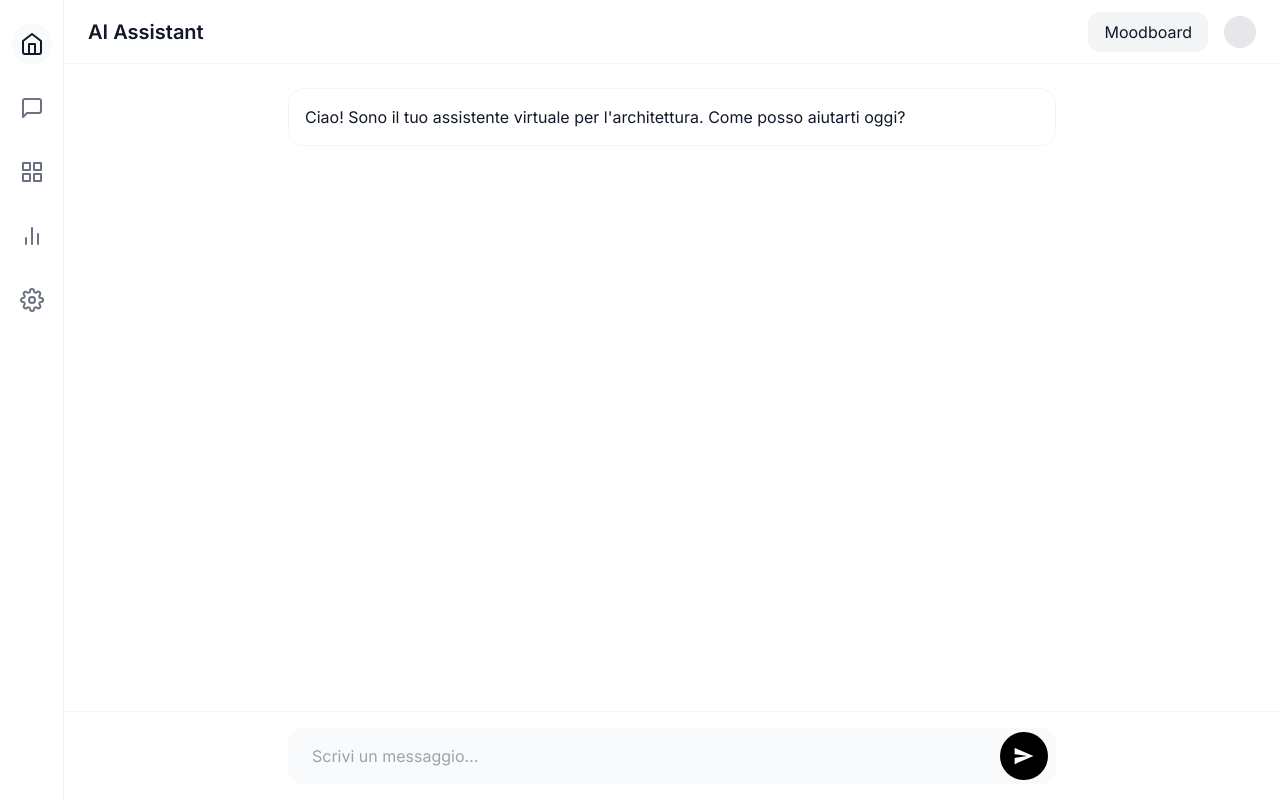
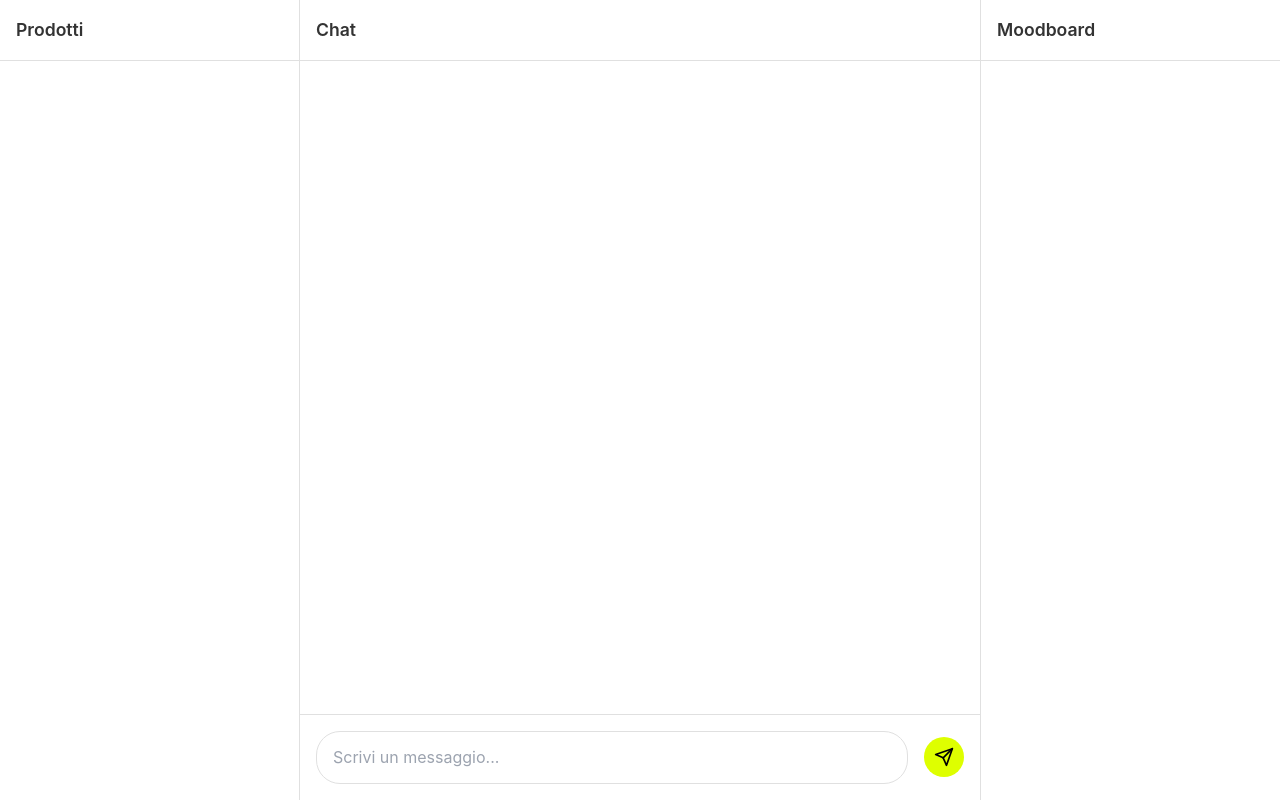
Before and after one commit to saxolino/chatbot-architect, a React (Create React App) app in the folder frontend/: page / in a window 1280 px wide. Built offline with nearby package versions, Linux system fonts and the light colour scheme.

Commit message:
Implementa nuovo layout a tre colonne con sidebar prodotti e moodboard

```diff
--- a/frontend/src/App.js
+++ b/frontend/src/App.js
@@ -7,214 +7,140 @@ import Moodboard from './components/Moodboard';
 import { sendMessage } from './services/api';
 import { FiHome, FiMessageSquare, FiGrid, FiBarChart2, FiSettings } from 'react-icons/fi';
 import { IoSendSharp } from 'react-icons/io5';
+import { FiSend, FiX } from 'react-icons/fi';
+import { BsGrid, BsChatSquareText, BsHouse, BsBarChart, BsGear } from 'react-icons/bs';
+import { MdMoodboard } from 'react-icons/md';
 // Successivamente, importeremo il logo qui: import Logo from './assets/logo.png';
 
 function App() {
-  const [messages, setMessages] = useState([
-    {
-      role: 'assistant',
-      content: 'Ciao! Sono il tuo assistente virtuale per l\'architettura. Come posso aiutarti oggi?'
-    }
-  ]);
+  const [messages, setMessages] = useState([]);
   const [input, setInput] = useState('');
-  const [isLoading, setIsLoading] = useState(false);
-  const [activeTab, setActiveTab] = useState('chat');
-  const [foundProducts, setFoundProducts] = useState([]);
-  const [selectedProduct, setSelectedProduct] = useState(null);
-  const [pinnedItems, setPinnedItems] = useState([]);
+  const [loading, setLoading] = useState(false);
+  const [products, setProducts] = useState([]);
+  const [moodboard, setMoodboard] = useState([]);
+  const [showMoodboard, setShowMoodboard] = useState(false);
   const messagesEndRef = useRef(null);
-  const [showMoodboard, setShowMoodboard] = useState(false);
+
+  const scrollToBottom = () => {
+    messagesEndRef.current?.scrollIntoView({ behavior: "smooth" });
+  };
 
   useEffect(() => {
-    messagesEndRef.current?.scrollIntoView({ behavior: 'smooth' });
+    scrollToBottom();
   }, [messages]);
 
-  const handleSendMessage = async (e) => {
+  const handleSubmit = async (e) => {
     e.preventDefault();
-    if (input.trim() === '') return;
+    if (!input.trim()) return;
 
-    const userMessage = { role: 'user', content: input.trim() };
-    setMessages(prev => [...prev, userMessage]);
+    const userMessage = input.trim();
     setInput('');
-    setIsLoading(true);
+    setMessages(prev => [...prev, { role: 'user', content: userMessage }]);
+    setLoading(true);
 
     try {
-      const response = await sendMessage([...messages, userMessage]);
-
-      setMessages(prev => [...prev, {
-        role: 'assistant',
-        content: response.reply
-      }]);
-
-      if (response.products && response.products.length > 0) {
-        setFoundProducts(response.products);
-      }
+      const response = await sendMessage([...messages, { role: 'user', content: userMessage }]);
+      setMessages(prev => [...prev, { role: 'assistant', content: response.reply }]);
+      setProducts(response.products || []);
     } catch (error) {
       console.error('Errore nell\'invio del messaggio:', error);
-      setMessages(prev => [...prev, {
-        role: 'assistant',
-        content: 'Mi dispiace, si è verificato un errore. Riprova più tardi.'
-      }]);
     } finally {
-      setIsLoading(false);
+      setLoading(false);
     }
   };
 
-  const handleProductClick = (product) => {
-    setSelectedProduct(product);
+  const toggleMoodboard = () => {
+    setShowMoodboard(!showMoodboard);
   };
 
-  const closeProductDetails = () => {
-    setSelectedProduct(null);
-  };
-
-  const togglePin = (product) => {
-    // Verifica se il prodotto è già pinnato
-    const isPinned = pinnedItems.some(item => item.id === product.id);
-
-    if (isPinned) {
-      // Rimuovi il prodotto dalla moodboard
-      setPinnedItems(pinnedItems.filter(item => item.id !== product.id));
-    } else {
-      // Aggiungi il prodotto alla moodboard
-      setPinnedItems([...pinnedItems, product]);
+  const addToMoodboard = (product) => {
+    if (!moodboard.find(item => item.id === product.id)) {
+      setMoodboard(prev => [...prev, product]);
     }
   };
 
-  const isPinned = (productId) => {
-    return pinnedItems.some(item => item.id === productId);
+  const removeFromMoodboard = (productId) => {
+    setMoodboard(prev => prev.filter(item => item.id !== productId));
   };
 
   return (
     <div className="app-container">
-      {/* Sidebar Navigation */}
-      <nav className="sidebar">
-        <div className="sidebar-icon active">
-          <FiHome size={24} />
+      {/* Sidebar sinistra - Prodotti */}
+      <div className="products-sidebar">
+        <div className="products-header">
+          <h2 className="products-title">Prodotti</h2>
         </div>
-        <div className="sidebar-icon">
-          <FiMessageSquare size={24} />
+        <div className="products-list">
+          {products.map(product => (
+            <div key={product.id} className="product-card" onClick={() => addToMoodboard(product)}>
+              <img src={product.image_url} alt={product.name} className="product-image" />
+              <div className="product-info">
+                <h3 className="product-name">{product.name}</h3>
+                <p className="product-category">{product.category}</p>
               </div>
-        <div className="sidebar-icon">
-          <FiGrid size={24} />
             </div>
-        <div className="sidebar-icon">
-          <FiBarChart2 size={24} />
+          ))}
         </div>
-        <div className="sidebar-icon">
-          <FiSettings size={24} />
       </div>
-      </nav>
 
-      {/* Main Content */}
-      <main className="main-content">
-        {/* Header */}
-        <header className="header">
-          <div className="header-title">
-            <span className="text-xl font-semibold">AI Assistant</span>
+      {/* Area centrale - Chat */}
+      <div className="chat-container">
+        <div className="chat-header">
+          <h2 className="chat-title">Chat</h2>
         </div>
-          <div className="flex items-center space-x-4">
-            <button
-              onClick={() => setShowMoodboard(!showMoodboard)}
-              className={`px-4 py-2 rounded-xl transition-colors ${
-                showMoodboard ? 'bg-[#DEFF00]' : 'bg-gray-100'
-              }`}
-            >
-              {showMoodboard ? 'Chat' : 'Moodboard'}
-            </button>
-            <div className="user-avatar" />
-          </div>
-        </header>
-
-        {/* Chat Interface */}
-        <div className="chat-container">
         <div className="chat-messages">
           {messages.map((message, index) => (
-              <div
-                key={index}
-                className={`message ${message.role === 'user' ? 'user' : 'assistant'} fade-in`}
-              >
+            <div key={index} className={`message ${message.role}-message`}>
               {message.content}
             </div>
           ))}
-            {isLoading && (
-              <div className="message assistant fade-in">
-                <div className="flex space-x-2">
-                  <div className="w-2 h-2 bg-gray-300 rounded-full animate-bounce" />
-                  <div className="w-2 h-2 bg-gray-300 rounded-full animate-bounce" style={{ animationDelay: '0.2s' }} />
-                  <div className="w-2 h-2 bg-gray-300 rounded-full animate-bounce" style={{ animationDelay: '0.4s' }} />
+          {loading && (
+            <div className="loading-indicator">
+              <div className="loading-dots">
+                <div className="loading-dot"></div>
+                <div className="loading-dot"></div>
+                <div className="loading-dot"></div>
               </div>
             </div>
           )}
           <div ref={messagesEndRef} />
         </div>
-
-          {/* Input Area */}
-          <form onSubmit={handleSendMessage} className="input-container">
-            <div className="input-wrapper">
+        <div className="chat-input-container">
+          <form onSubmit={handleSubmit} className="chat-input-form">
             <input
               type="text"
               value={input}
               onChange={(e) => setInput(e.target.value)}
               placeholder="Scrivi un messaggio..."
               className="chat-input"
-                disabled={isLoading}
+              disabled={loading}
             />
-              <button type="submit" disabled={isLoading || input.trim() === ''} className="send-button">
-                <IoSendSharp size={20} />
+            <button type="submit" className="send-button" disabled={loading}>
+              <FiSend size={20} />
             </button>
-            </div>
           </form>
         </div>
-      </main>
+      </div>
 
-      {/* Products Sidebar */}
-      {foundProducts.length > 0 && !showMoodboard && (
-        <aside className="products-sidebar">
-          <h2 className="text-lg font-semibold mb-4">Prodotti Correlati</h2>
-          <div className="space-y-4">
-            {foundProducts.map((product) => (
-              <div key={product.id} className="product-card">
-                <div className="product-image" />
-                <h3 className="font-medium mb-2">{product.name}</h3>
-                <p className="text-sm text-gray-600">{product.short_description}</p>
+      {/* Sidebar destra - Moodboard */}
+      <div className="moodboard-sidebar">
+        <div className="moodboard-header">
+          <h2 className="moodboard-title">Moodboard</h2>
+        </div>
+        <div className="moodboard-grid">
+          {moodboard.map(product => (
+            <div key={product.id} className="moodboard-item">
+              <img src={product.image_url} alt={product.name} />
+              <button
+                className="remove-pin"
+                onClick={() => removeFromMoodboard(product.id)}
+              >
+                <FiX size={16} />
+              </button>
             </div>
           ))}
         </div>
-        </aside>
-      )}
-
-      {/* Moodboard */}
-      {showMoodboard && (
-        <div className="products-sidebar">
-          <Moodboard
-            items={pinnedItems}
-            onItemClick={handleProductClick}
-            onRemoveItem={togglePin}
-          />
       </div>
-      )}
-
-      {/* Modale per visualizzare i dettagli del prodotto */}
-      {selectedProduct && (
-        <div className="fixed inset-0 bg-black bg-opacity-70 flex items-center justify-center p-4 z-50">
-          <div className="bg-brand-bg rounded-lg shadow-xl shadow-brand-accent/20 max-w-4xl w-full max-h-[90vh] overflow-y-auto border border-brand-accent/30">
-            <div className="flex justify-end p-2">
-              <button
-                onClick={closeProductDetails}
-                className="p-1 rounded-full hover:bg-brand-accent/20 text-brand-accent"
-              >
-                <XMarkIcon className="h-6 w-6" />
-              </button>
-            </div>
-            <ProductDetails
-              product={selectedProduct}
-              isPinned={isPinned(selectedProduct.id)}
-              onTogglePin={() => togglePin(selectedProduct)}
-            />
-          </div>
-        </div>
-      )}
     </div>
   );
 }
--- a/frontend/src/index.css
+++ b/frontend/src/index.css
@@ -2,142 +2,353 @@
 @tailwind components;
 @tailwind utilities;
 
+/* Variabili CSS */
 :root {
-  --color-accent: #DEFF00;
-  --color-bg: #ffffff;
-  --color-card: #f8f9fa;
-  --color-text: #1a1a1a;
-  --color-border: #e5e7eb;
+  --primary-color: #DEFF00;
+  --secondary-color: #F5F5F5;
+  --text-color: #333;
+  --border-color: #E0E0E0;
+  --hover-color: #F8F8F8;
+  --shadow-color: rgba(0, 0, 0, 0.1);
+  --sidebar-width: 300px;
+  --header-height: 60px;
+  --input-height: 60px;
+}
+
+/* Reset e stili base */
+* {
+  margin: 0;
+  padding: 0;
+  box-sizing: border-box;
 }
 
 body {
-  @apply bg-white text-gray-900;
-  font-family: 'Inter', sans-serif;
+  font-family: -apple-system, BlinkMacSystemFont, 'Segoe UI', Roboto, Oxygen, Ubuntu, Cantarell, sans-serif;
+  background-color: #fff;
+  color: var(--text-color);
+  line-height: 1.6;
 }
 
+/* Layout principale */
 .app-container {
-  @apply min-h-screen flex;
+  display: grid;
+  grid-template-columns: var(--sidebar-width) 1fr var(--sidebar-width);
+  height: 100vh;
+  overflow: hidden;
 }
 
-/* Sidebar Navigation */
-.sidebar {
-  @apply w-16 bg-white border-r border-gray-100 fixed h-full flex flex-col items-center py-6 space-y-6;
+/* Sidebar sinistra - Prodotti */
+.products-sidebar {
+  background: #fff;
+  border-right: 1px solid var(--border-color);
+  display: flex;
+  flex-direction: column;
+  height: 100vh;
+  overflow: hidden;
 }
 
-.sidebar-icon {
-  @apply w-10 h-10 rounded-full flex items-center justify-center text-gray-500 hover:bg-gray-50 transition-colors;
+.products-header {
+  padding: 1rem;
+  border-bottom: 1px solid var(--border-color);
+  display: flex;
+  align-items: center;
+  justify-content: space-between;
 }
 
-.sidebar-icon.active {
-  @apply bg-gray-50 text-gray-900;
+.products-title {
+  font-size: 1.1rem;
+  font-weight: 600;
+  color: var(--text-color);
 }
 
-/* Main Content */
-.main-content {
-  @apply flex-1 ml-16;
+.products-list {
+  flex: 1;
+  overflow-y: auto;
+  padding: 1rem;
+  display: grid;
+  grid-template-columns: 1fr;
+  gap: 1rem;
 }
 
-/* Header */
-.header {
-  @apply h-16 border-b border-gray-100 flex items-center px-6 justify-between bg-white sticky top-0 z-10;
+.product-card {
+  background: #fff;
+  border: 1px solid var(--border-color);
+  border-radius: 12px;
+  padding: 1rem;
+  transition: all 0.2s ease;
+  cursor: pointer;
 }
 
-.header-title {
-  @apply text-xl font-semibold flex items-center space-x-2;
+.product-card:hover {
+  transform: translateY(-2px);
+  box-shadow: 0 4px 12px var(--shadow-color);
 }
 
-.user-avatar {
-  @apply w-8 h-8 rounded-full bg-gray-200;
+.product-image {
+  width: 100%;
+  height: 150px;
+  object-fit: cover;
+  border-radius: 8px;
+  margin-bottom: 0.8rem;
 }
 
-/* Chat Interface */
+.product-info {
+  display: flex;
+  flex-direction: column;
+  gap: 0.5rem;
+}
+
+.product-name {
+  font-weight: 600;
+  font-size: 1rem;
+}
+
+.product-category {
+  font-size: 0.9rem;
+  color: #666;
+}
+
+/* Area centrale - Chat */
 .chat-container {
-  @apply flex flex-col h-[calc(100vh-4rem)] bg-white;
+  display: flex;
+  flex-direction: column;
+  height: 100vh;
+  background: #fff;
+}
+
+.chat-header {
+  padding: 1rem;
+  border-bottom: 1px solid var(--border-color);
+  display: flex;
+  align-items: center;
+  justify-content: space-between;
+}
+
+.chat-title {
+  font-size: 1.1rem;
+  font-weight: 600;
 }
 
 .chat-messages {
-  @apply flex-1 overflow-y-auto p-6 space-y-4;
+  flex: 1;
+  overflow-y: auto;
+  padding: 1rem;
+  display: flex;
+  flex-direction: column;
+  gap: 1rem;
 }
 
 .message {
-  @apply max-w-3xl mx-auto p-4 rounded-2xl;
+  max-width: 80%;
+  padding: 1rem;
+  border-radius: 12px;
+  line-height: 1.5;
 }
 
-.message.user {
-  @apply bg-gray-50 ml-auto;
+.user-message {
+  background: var(--primary-color);
+  color: #000;
+  align-self: flex-end;
+  border-bottom-right-radius: 4px;
 }
 
-.message.assistant {
-  @apply bg-white border border-gray-100;
+.assistant-message {
+  background: var(--secondary-color);
+  color: var(--text-color);
+  align-self: flex-start;
+  border-bottom-left-radius: 4px;
 }
 
-/* Products Sidebar */
-.products-sidebar {
-  @apply w-96 border-l border-gray-100 bg-white p-6 h-[calc(100vh-4rem)] overflow-y-auto fixed right-0 top-16;
+.chat-input-container {
+  padding: 1rem;
+  border-top: 1px solid var(--border-color);
+  background: #fff;
 }
 
-.product-card {
-  @apply bg-white border border-gray-100 rounded-2xl p-4 mb-4 hover:shadow-lg transition-shadow;
-}
-
-.product-image {
-  @apply w-full h-48 object-cover rounded-xl mb-4 bg-gray-50;
-}
-
-/* Input Area */
-.input-container {
-  @apply border-t border-gray-100 bg-white p-4 sticky bottom-0;
-}
-
-.input-wrapper {
-  @apply max-w-3xl mx-auto relative;
+.chat-input-form {
+  display: flex;
+  gap: 1rem;
+  align-items: center;
 }
 
 .chat-input {
-  @apply w-full px-6 py-4 bg-gray-50 rounded-2xl pr-20 focus:outline-none focus:ring-2 focus:ring-gray-200 transition-shadow;
+  flex: 1;
+  padding: 0.8rem 1rem;
+  border: 1px solid var(--border-color);
+  border-radius: 24px;
+  font-size: 1rem;
+  outline: none;
+  transition: all 0.2s ease;
+}
+
+.chat-input:focus {
+  border-color: var(--primary-color);
+  box-shadow: 0 0 0 2px rgba(222, 255, 0, 0.1);
 }
 
 .send-button {
-  @apply absolute right-2 top-1/2 -translate-y-1/2 w-12 h-12 rounded-full bg-black text-white flex items-center justify-center hover:bg-gray-900 transition-colors;
+  background: var(--primary-color);
+  color: #000;
+  border: none;
+  border-radius: 50%;
+  width: 40px;
+  height: 40px;
+  display: flex;
+  align-items: center;
+  justify-content: center;
+  cursor: pointer;
+  transition: all 0.2s ease;
 }
 
-/* Accent Elements */
-.accent-bg {
-  @apply bg-[#DEFF00];
+.send-button:hover {
+  transform: scale(1.05);
 }
 
-.accent-text {
-  @apply text-black;
+/* Sidebar destra - Moodboard */
+.moodboard-sidebar {
+  background: #fff;
+  border-left: 1px solid var(--border-color);
+  display: flex;
+  flex-direction: column;
+  height: 100vh;
+  overflow: hidden;
 }
 
-/* Cards */
-.info-card {
-  @apply bg-gradient-to-br from-[#DEFF00]/10 to-[#DEFF00]/5 rounded-2xl p-6 border border-[#DEFF00]/20;
+.moodboard-header {
+  padding: 1rem;
+  border-bottom: 1px solid var(--border-color);
+  display: flex;
+  align-items: center;
+  justify-content: space-between;
 }
 
-/* Animations */
-@keyframes fadeIn {
-  from { opacity: 0; transform: translateY(10px); }
-  to { opacity: 1; transform: translateY(0); }
+.moodboard-title {
+  font-size: 1.1rem;
+  font-weight: 600;
 }
 
-.fade-in {
-  animation: fadeIn 0.3s ease-out forwards;
+.moodboard-grid {
+  flex: 1;
+  overflow-y: auto;
+  padding: 1rem;
+  display: grid;
+  grid-template-columns: repeat(2, 1fr);
+  gap: 0.8rem;
 }
 
-/* Scrollbar */
+.moodboard-item {
+  position: relative;
+  aspect-ratio: 1;
+  border-radius: 8px;
+  overflow: hidden;
+  cursor: pointer;
+}
+
+.moodboard-item img {
+  width: 100%;
+  height: 100%;
+  object-fit: cover;
+  transition: transform 0.2s ease;
+}
+
+.moodboard-item:hover img {
+  transform: scale(1.05);
+}
+
+.remove-pin {
+  position: absolute;
+  top: 0.5rem;
+  right: 0.5rem;
+  background: rgba(0, 0, 0, 0.5);
+  color: white;
+  border: none;
+  border-radius: 50%;
+  width: 24px;
+  height: 24px;
+  display: flex;
+  align-items: center;
+  justify-content: center;
+  cursor: pointer;
+  opacity: 0;
+  transition: opacity 0.2s ease;
+}
+
+.moodboard-item:hover .remove-pin {
+  opacity: 1;
+}
+
+/* Loading indicator */
+.loading-indicator {
+  display: flex;
+  align-items: center;
+  gap: 0.5rem;
+  padding: 0.5rem 1rem;
+  background: var(--secondary-color);
+  border-radius: 12px;
+  align-self: flex-start;
+  margin-top: 1rem;
+}
+
+.loading-dots {
+  display: flex;
+  gap: 0.2rem;
+}
+
+.loading-dot {
+  width: 6px;
+  height: 6px;
+  background: #666;
+  border-radius: 50%;
+  animation: bounce 1.4s infinite ease-in-out;
+}
+
+.loading-dot:nth-child(1) { animation-delay: -0.32s; }
+.loading-dot:nth-child(2) { animation-delay: -0.16s; }
+
+@keyframes bounce {
+  0%, 80%, 100% { transform: scale(0); }
+  40% { transform: scale(1); }
+}
+
+/* Scrollbar personalizzata */
 ::-webkit-scrollbar {
-  @apply w-2;
+  width: 6px;
 }
 
 ::-webkit-scrollbar-track {
-  @apply bg-transparent;
+  background: transparent;
 }
 
 ::-webkit-scrollbar-thumb {
-  @apply bg-gray-200 rounded-full;
+  background: #ddd;
+  border-radius: 3px;
 }
 
 ::-webkit-scrollbar-thumb:hover {
-  @apply bg-gray-300;
+  background: #ccc;
 }
+
+/* Responsive */
+@media (max-width: 1200px) {
+  .app-container {
+    grid-template-columns: var(--sidebar-width) 1fr;
+  }
+
+  .moodboard-sidebar {
+    display: none;
+  }
+}
+
+@media (max-width: 768px) {
+  .app-container {
+    grid-template-columns: 1fr;
+  }
+
+  .products-sidebar {
+    display: none;
+  }
+
+  .message {
+    max-width: 90%;
+  }
+}
```
Lines whose indentation alone changed are shown as unchanged.
